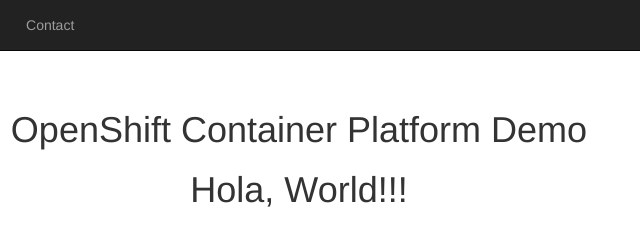
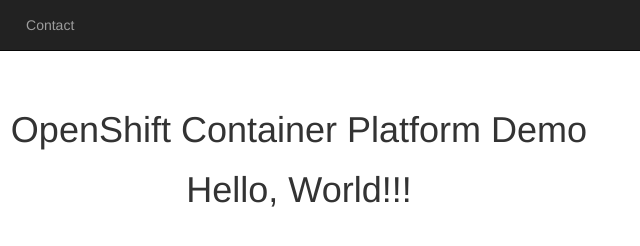
Before and after one commit to wohshon/ocp-demo, a website: page views/index.html in a window 1280 px wide. Shown: the full height of the page, 341-981 px from the left. Drawn offline with Linux system fonts and the light colour scheme; files that its build step writes are made by us from their sources.

Commit message:
Update index.html

```diff
--- a/views/index.html
+++ b/views/index.html
@@ -61,7 +61,7 @@
         <h1>OpenShift Container Platform Demo</h1>
         <p class="lead">
 
-          <h1>Hola, World!!!</h1>
+          <h1>Hello, World!!!</h1>
 
         </p>
       </div>
```
